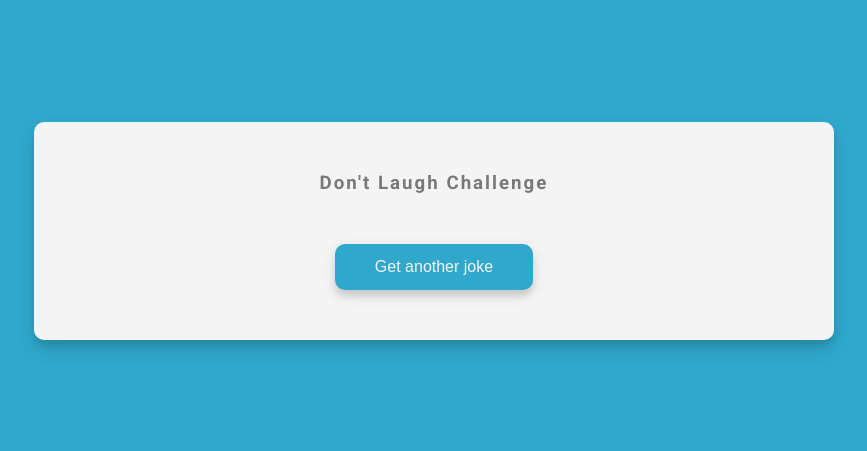
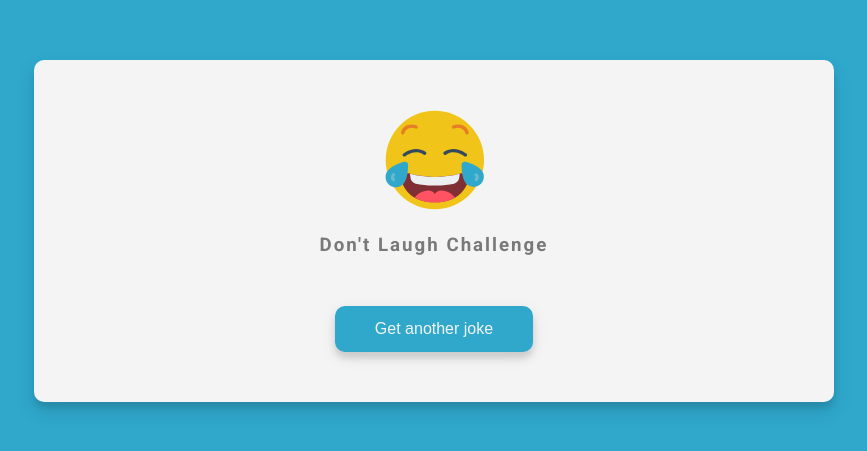
Before and after one commit to samfrexz619/webpack-tutorial, a website built with webpack: page src/template.html in a window 1280 px wide. Shown: the part 169-620 px from the top of the page, without its empty margins (206-1073 px from the left). Built offline with nearby package versions, Linux system fonts and the light colour scheme.

Commit message:
add img to template file

```diff
--- a/src/index.js
+++ b/src/index.js
@@ -2,5 +2,7 @@ import generateJoke from "./generateJoke"
 import './styles/main.scss'
 import laughing from './assets/laughing.svg'
 
+const laughImg = document.getElementById('laughImg')
+laughImg.src = laughing
 
 console.log(generateJoke())
--- a/src/template.html
+++ b/src/template.html
@@ -7,9 +7,9 @@
 </head>
 <body>
   <div class="container">
+    <img id="laughImg" alt="">
     <h3>Don't Laugh Challenge</h3>
     <div id="joke" class="joke">
-
     </div>
     <button id="jokeBtn" class="btn">Get another joke</button>
   </div>
```
